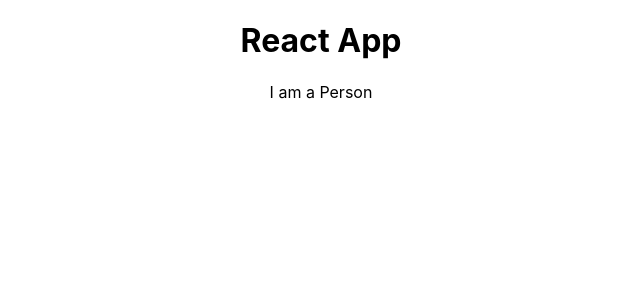
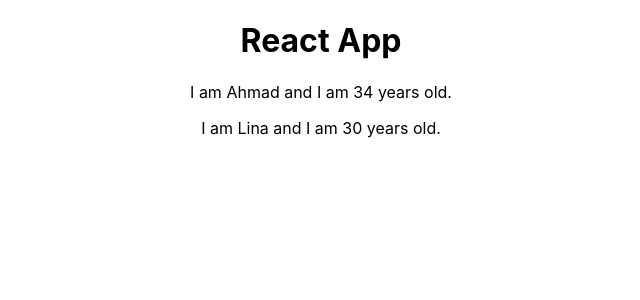
Before and after one commit to affaqiri/react-basics, a React (Create React App) app: page / in a window 1280 px wide. Shown: the top 300 px of the page, without its empty margins (319-959 px from the left). Built offline with nearby package versions, Linux system fonts and the light colour scheme.

Commit message:
working with props

```diff
--- a/src/App.js
+++ b/src/App.js
@@ -8,7 +8,8 @@ class App extends Component {
       // We can only return one root element in JSX
       <div className="App">
         <h1>React App</h1>
-        <Person />
+        <Person name='Ahmad' age='34' />
+        <Person name='Lina' age='30' />
       </div>
     );
     // The above JSX code will get compiled behind the scenes to this JS code by React
--- a/src/Person/Person.js
+++ b/src/Person/Person.js
@@ -1,7 +1,8 @@
 import React from "react"
 
-const person = () => {
-  return <p>I am a Person</p>
+// props is an object passed to our component by React
+const person = (props) => {
+  return <p>I am {props.name} and I am {props.age} years old.</p>
 }
 
 export default person
```
Also changed, not shown: 1 other file (tests, documents, lock files or other folders).
